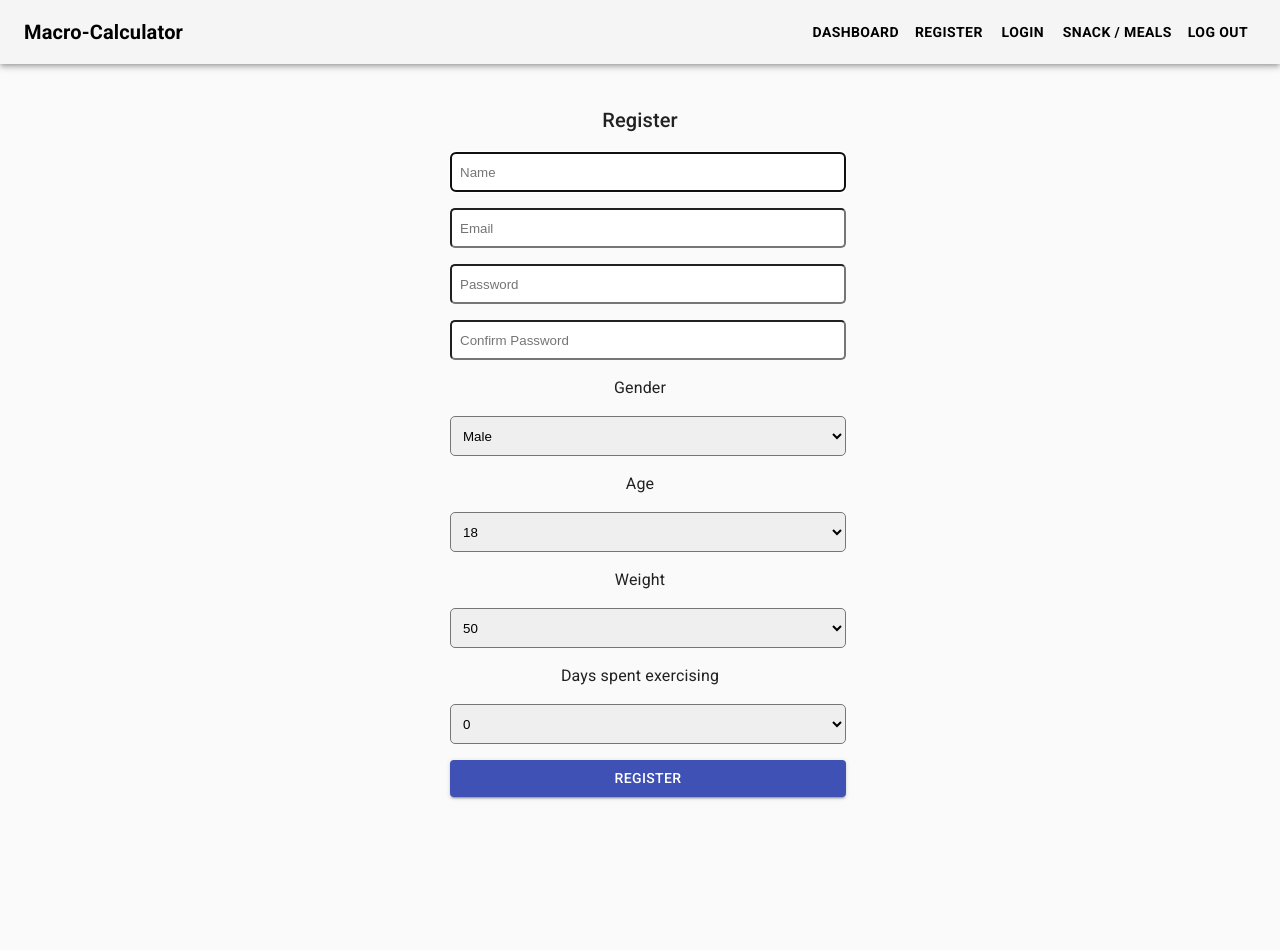
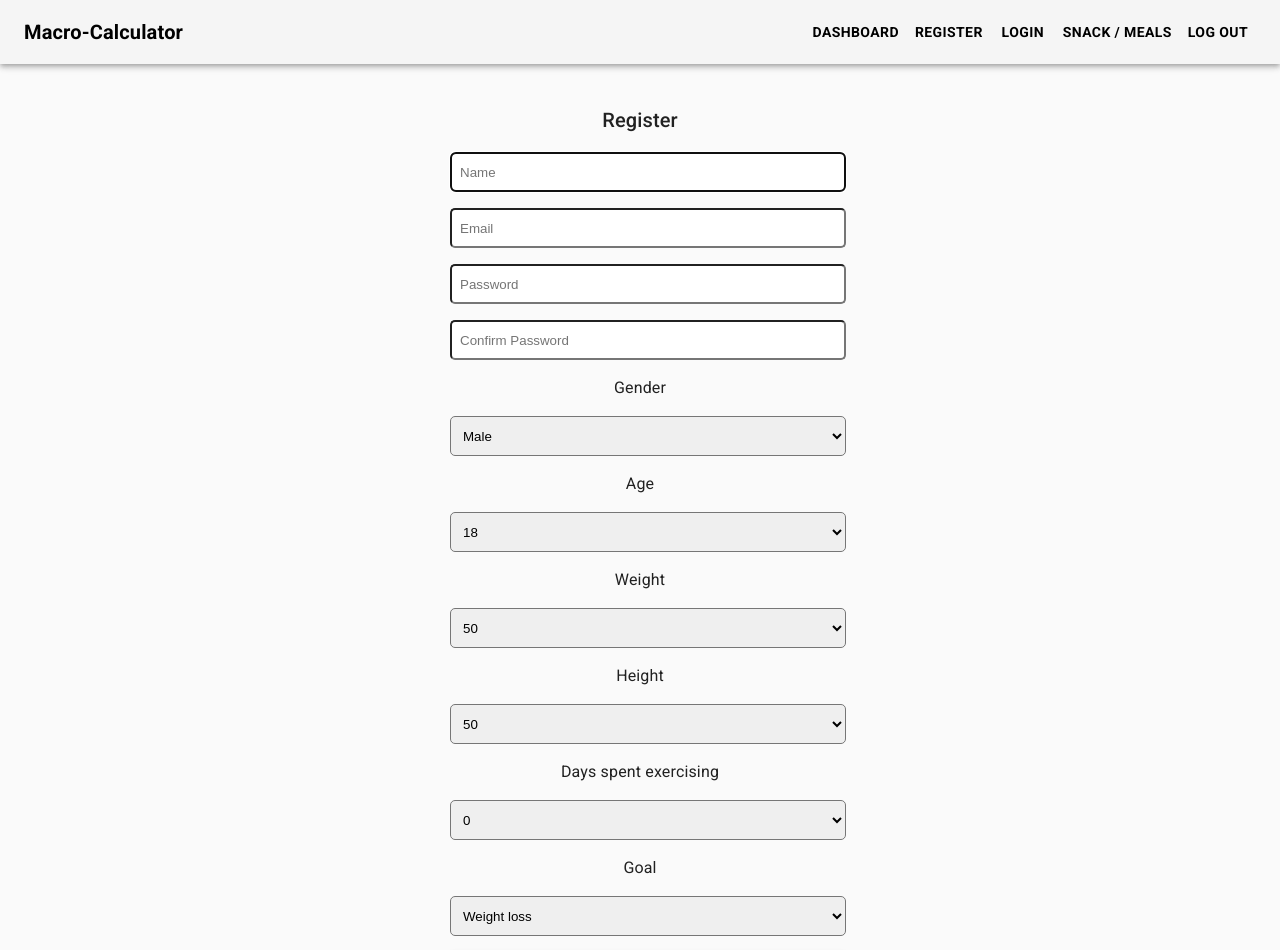
Before and after one commit to adelaadeoye/Front-end, a React (Create React App) app in the folder client/: page /register in a window 1280 px wide. Shown: the top 950 px of the page. Before the commit the page ends 805 px from the top, so only its background shows below. Built offline with nearby package versions, Linux system fonts and the light colour scheme.

Commit message:
Complete registration form

```diff
--- a/client/src/components/register/Register.js
+++ b/client/src/components/register/Register.js
@@ -151,6 +151,21 @@ const Register = ({ errors, touched, isSubmitting }) => {
           </div>
 
           <div>
+            <Typography className={classes.header}>Height</Typography>
+            <Field
+              className={classes.formInput}
+              name="height"
+              component="select"
+            >
+              {weight.map((height, index) => (
+                <option key={index} value={height}>
+                  {height}
+                </option>
+              ))}
+            </Field>
+          </div>
+
+          <div>
             <Typography className={classes.header}>
               Days spent exercising
             </Typography>
@@ -164,6 +179,18 @@ const Register = ({ errors, touched, isSubmitting }) => {
                   {days}
                 </option>
               ))}
+            </Field>
+          </div>
+
+          <div>
+            <Typography className={classes.header}>Goal</Typography>
+            <Field className={classes.formInput} component="select" name="goal">
+              <option value="20% deficit">Aggressive weight loss</option>
+              <option value="15% deficit">Moderate weight loss</option>
+              <option value="10% deficit">Weight loss</option>
+              <option value="0% deficit">Maintain weight</option>
+              <option value="10% surplus">Moderate weight gain</option>
+              <option value="15% surplus">Aggressive weight gain</option>
             </Field>
           </div>
 
@@ -191,7 +218,9 @@ const FormikForm = withFormik({
       exercise: 0,
       gender: "male",
       age: 18,
-      weight: 50
+      weight: 50,
+      height: "6'-0",
+      goal: "10% deficit"
     };
   },
   validationSchema: yup.object().shape({
@@ -210,7 +239,8 @@ const FormikForm = withFormik({
     password2: yup
       .string()
       .min(6, "Password must be at least 6 characters")
-      .required("Confirm password field is required")
+      .required("Confirm password field is required"),
+    exercise: yup.string().required()
   }),
   handleSubmit(values, { resetForm, setErrors, setSubmitting }) {
     setErrors({ email: "Email is already taken" });
```
